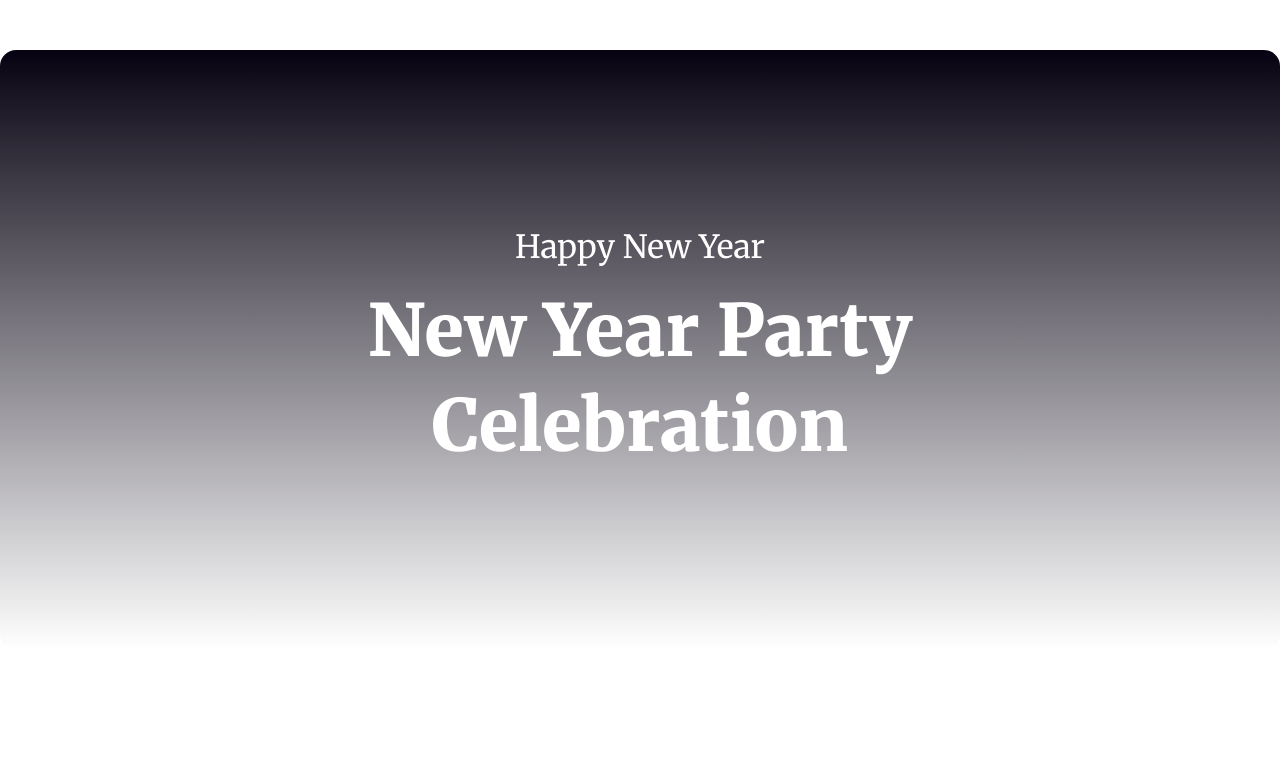
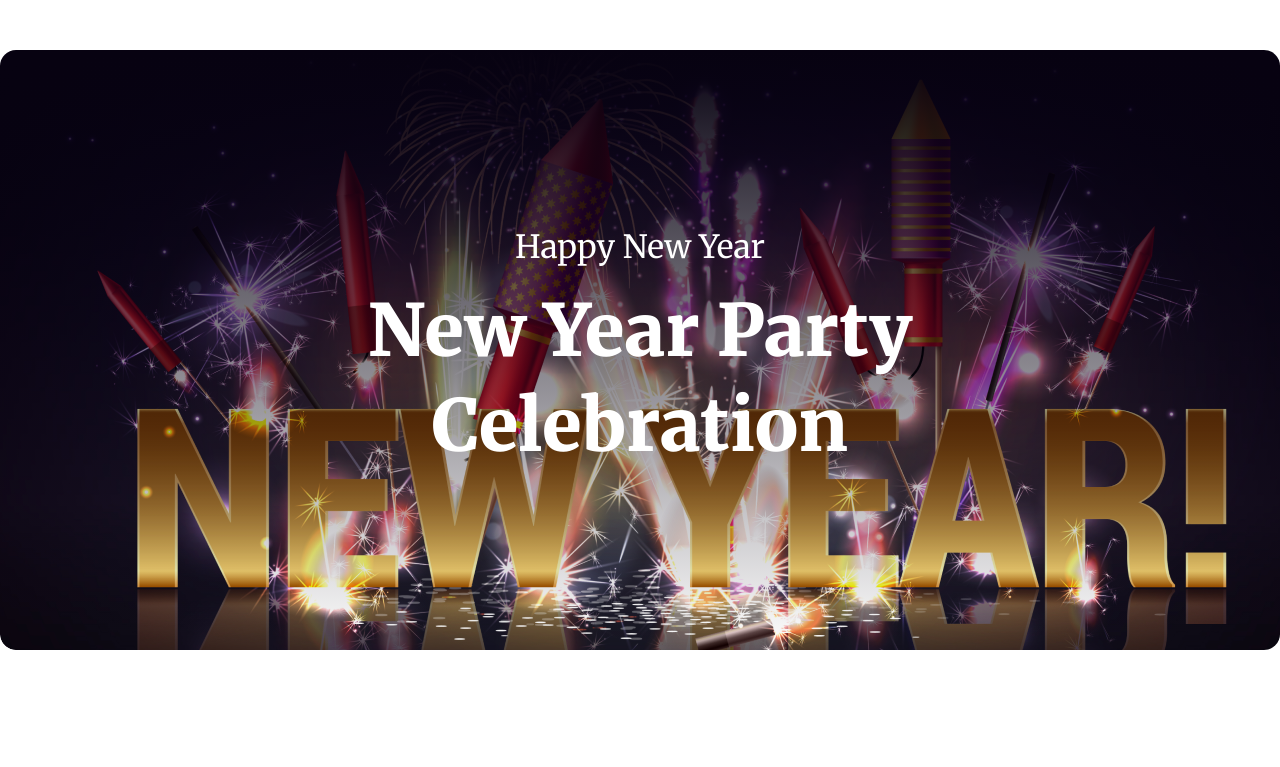
Before and after one commit to smais007/happy-new-year, a plain HTML site: page index.html in a window 1280 px wide. Shown: the top 767 px of the page. Drawn offline with Linux system fonts and the light colour scheme; the site is published under a folder, as on GitHub Pages, so addresses that start at the root find nothing.

Commit message:
Hover effect and image link fiexd

```diff
--- a/assets/style/style.css
+++ b/assets/style/style.css
@@ -22,7 +22,7 @@ a{
 
 /*---Banner Section----*/
 .banner {
-    background-image: linear-gradient(180deg, #070211 0%, rgba(7, 2, 17, 0.00) 100%), url('/assets/images/Banner\ Image.png');
+    background-image: linear-gradient(180deg, #070211 0%, rgba(7, 2, 17, 0.00) 100%), url('../images/Banner\ Image.png');
     background-size: cover;
     border-radius: 16px;
     width: 100%;
```
